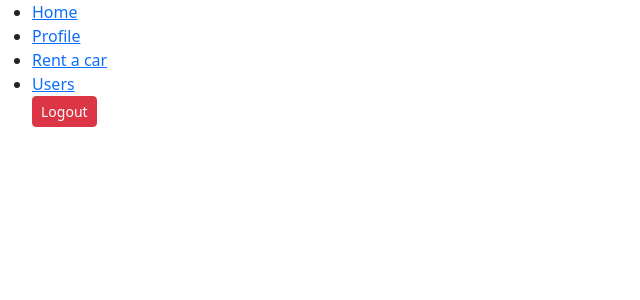
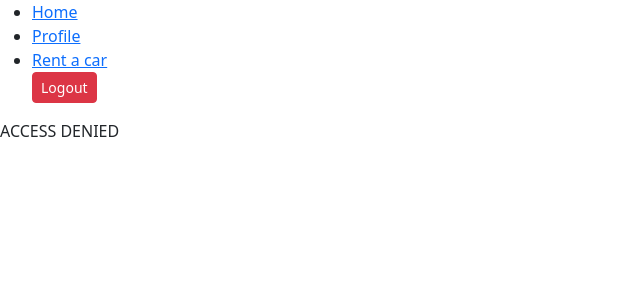
Before and after one commit to fellow-Git-user/frontendCarRent, a React (Vite) app: page /admin/admin-page in a window 1280 px wide. Shown: the top 300 px of the page, without its empty margins (0-640 px from the left). Built offline with nearby package versions, Linux system fonts and the light colour scheme; sample sign-in values are in the browser's storage.

Commit message:
getting role in frontend

```diff
--- a/src/App.tsx
+++ b/src/App.tsx
@@ -14,6 +14,8 @@ import React from 'react';
 import HomePage from './pages/HomePage/HomePage.tsx';
 import { useAuth } from './AuthContext.tsx';
 import PrivateRoute from './components/PrivateRoute.tsx';
+import ROLES from './config/roles.tsx';
+import AdminPage from './pages/AdminPage/AdminPage.tsx';
 
 
 
@@ -29,10 +31,17 @@ function App() {
         <ul>
           <li> <NavLink to={'/home'}>Home</NavLink> </li>
           {user && (
-            <li> <NavLink to={'/admin/profile'}> Profile </NavLink> </li>
+            <>
+              <li> <NavLink to={'/admin/profile'}> Profile </NavLink> </li>
+              {user.role === ROLES.ADMIN && (
+                <li> <NavLink to={'/admin/admin-page'}>Admin page</NavLink> </li>
+              )}
+            </>
           )}
           <li> <NavLink to={'/rent/car-renting'}>Rent a car</NavLink> </li>
-          <li> <NavLink to={'/rent/users'}>Users</NavLink> </li>
+          {user?.role === ROLES.ADMIN && (
+              <li> <NavLink to={'/rent/users'}>Users</NavLink> </li>
+          )}
 
           {user ? (
             <LogoutButton />
@@ -68,6 +77,8 @@ function App() {
             <Route path="/admin">
               <Route index element={ <h1>ADMIN PANEL</h1> } />
               <Route path="profile" element={ <ProfilePage />} />
+              <Route path="admin-page" element={ <AdminPage />} />
+
             </Route>
           </Route>
 
--- /dev/null
+++ b/src/config/roles.tsx
@@ -0,0 +1,6 @@
+const ROLES = {
+    ADMIN: 'ADMIN',
+    USER: 'USER'
+}
+
+export default ROLES
--- /dev/null
+++ b/src/pages/AdminPage/AdminPage.tsx
@@ -0,0 +1,22 @@
+import { useAuth } from "../../AuthContext"
+import ROLES from "../../config/roles"
+
+
+const AdminPage: React.FC = () => {
+    const { user } = useAuth()
+
+    if(user?.role !== ROLES.ADMIN) {
+
+        return (
+            <p>ACCESS DENIED</p>
+        )
+    }
+
+
+    return (
+
+        <div>AdminPage</div>
+    )
+}
+
+export default AdminPage
```
